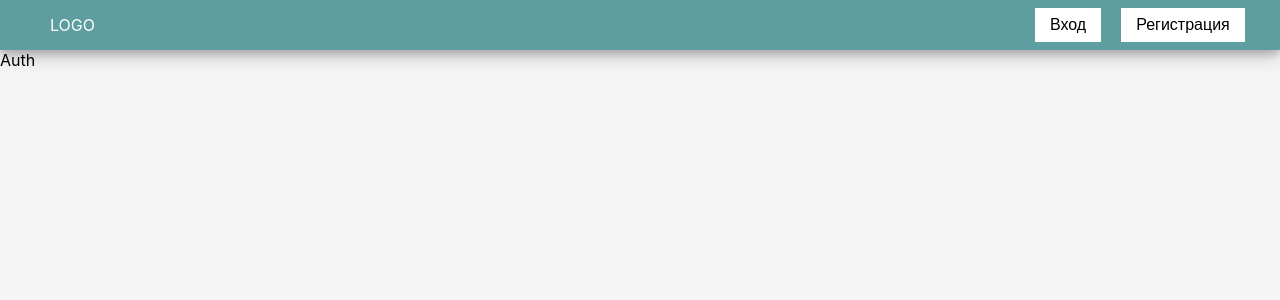
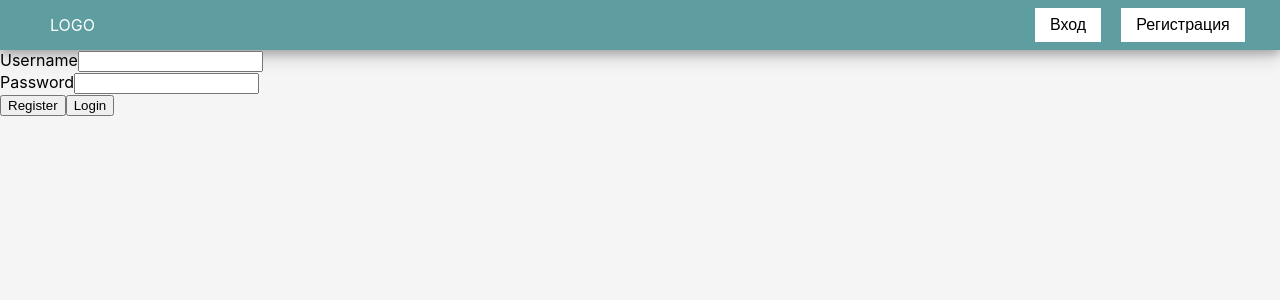
Before and after one commit to toxajlb/test-project, a React (Create React App) app: page /signup in a window 1280 px wide. Shown: the top 300 px of the page. Built offline with nearby package versions, Linux system fonts and the light colour scheme; no server answers.

Commit message:
Have been started authentication page

```diff
--- a/src/models/models.ts
+++ b/src/models/models.ts
@@ -28,6 +28,11 @@ export interface ISelect {
   name: string
 }
 
+export interface IAuth {
+  login: string
+  password: string
+}
+
 export interface ServerResponse<T> {
   data: T[]
   meta: {
--- a/src/pages/DetailSinglePage/DetailSinglePage.module.scss
+++ b/src/pages/DetailSinglePage/DetailSinglePage.module.scss
@@ -4,6 +4,8 @@
   box-shadow: 0 4px 8px 0 rgba(0,0,0,0.2);
   transition: 0.2s;
   width: 20%;
+  background-color: cadetblue;
+  color: wheat;
   .card {
     padding: 2px 16px;
   }
--- a/src/pages/SignupPage.tsx
+++ b/src/pages/SignupPage.tsx
@@ -1,9 +1,81 @@
+import { ChangeEvent, FormEvent, MouseEvent, useState } from 'react';
+import { IAuth } from "../models/models";
+import { useAppDispatch } from "../hooks/redux";
+import { login } from "../store/actions/loginActions";
+import { register } from "../store/actions/registerActions";
+import { useNavigate } from "react-router-dom";
 
 export function SignupPage() {
+  const dispatch = useAppDispatch();
+  const navigate = useNavigate();
+  const [form, setForm] = useState<IAuth>({
+    login: '',
+    password: '',
+  });
+
+  const isFormValid = () => {
+    return form.password.trim().length && form.login.trim().length;
+  }
+
+  const submitHandler = (event: FormEvent<HTMLFormElement>) => {
+    event.preventDefault()
+    if (isFormValid()) {
+      dispatch(register(form));
+      navigate('/');
+    } else {
+      alert('Form is invalid!');
+    }
+  }
+
+  const changeHandler = (event: ChangeEvent<HTMLInputElement>) => {
+    setForm(prev => ({...prev, [event.target.name]: event.target.value}));
+  }
+
+  const loginHandler = (event: MouseEvent<HTMLButtonElement>) => {
+    event.preventDefault();
+    if (isFormValid()) {
+      dispatch(login(form));
+      navigate('/');
+    } else {
+      alert('Form is invalid!');
+    }
+  }
 
   return (
-    <div>
-      Auth
-    </div>
+    <form
+      className=""
+      onSubmit={submitHandler}
+    >
+      <div>
+        <div>
+          <label htmlFor="username" className="">Username</label>
+          <input type="text" id="username" className="" name="username" onChange={changeHandler} />
+        </div>
+
+        <div className="">
+          <label htmlFor="password" className="">Password</label>
+          <input
+            type="password"
+            id="password"
+            className=""
+            name="password" onChange={changeHandler} />
+        </div>
+
+        <button
+          type="submit"
+          className=""
+        >
+          Register
+        </button>
+
+        <button
+          type="button"
+          className=""
+          onClick={loginHandler}
+        >
+          Login
+        </button>
+      </div>
+    </form>
   )
 }
--- /dev/null
+++ b/src/store/actions/loginActions.ts
@@ -0,0 +1,16 @@
+import { AppDispatch } from "..";
+import { IAuth } from "../../models/models";
+import { authSlice } from "../slices/authSlice";
+
+export const login = (data: IAuth) => {
+  return (dispatch: AppDispatch) => {
+    try {
+      dispatch(authSlice.actions.loginSuccess({
+        access: 'valid',
+        username: data.login
+      }))
+    } catch (e) {
+      throw Error(`Error login ${e}`)
+    }
+  }
+}
--- /dev/null
+++ b/src/store/actions/registerActions.ts
@@ -0,0 +1,16 @@
+import { AppDispatch } from "..";
+import { IAuth } from "../../models/models";
+import { authSlice } from "../slices/authSlice";
+
+export const register = (data: IAuth) => {
+  return (dispatch: AppDispatch) => {
+    try {
+      dispatch(authSlice.actions.loginSuccess({
+        access: 'valid',
+        username: data.login
+      }))
+    } catch (e) {
+      throw Error(`Error register ${e}`)
+    }
+  }
+}
--- a/src/store/index.ts
+++ b/src/store/index.ts
@@ -1,10 +1,12 @@
 import { combineReducers, configureStore } from "@reduxjs/toolkit";
 import cardReducer from "./slices/cardSlice";
 import filterReducer from "./slices/filterSlice";
+import authReducer from "./slices/authSlice";
 
 const rootReducer = combineReducers({
   player: cardReducer,
-  team: filterReducer
+  team: filterReducer,
+  auth: authReducer
 })
 
 export function setupStore() {
--- /dev/null
+++ b/src/store/slices/authSlice.ts
@@ -0,0 +1,45 @@
+import { createSlice, PayloadAction } from "@reduxjs/toolkit";
+
+interface AuthState {
+  isAuthenticated: boolean
+  username: string
+}
+
+const ACCESS_KEY = 'access';
+const USERNAME_KEY = 'username';
+
+function getInitialState(): AuthState {
+  return {
+    isAuthenticated: Boolean(localStorage.getItem(ACCESS_KEY) ?? ''),
+    username: localStorage.getItem(USERNAME_KEY) ?? ''
+  }
+}
+
+const initialState: AuthState = getInitialState();
+
+interface AuthPayload {
+  access: string
+  username: string
+}
+
+export const authSlice = createSlice({
+  name: 'auth',
+  initialState,
+  reducers: {
+    logout(state) {
+      state.isAuthenticated = false;
+      state.username = '';
+      localStorage.removeItem(ACCESS_KEY);
+      localStorage.removeItem(USERNAME_KEY);
+    },
+    loginSuccess(state, action: PayloadAction<AuthPayload>) {
+      state.isAuthenticated = Boolean(action.payload.access);
+      state.username = action.payload.username;
+
+      localStorage.setItem(ACCESS_KEY, action.payload.access);
+      localStorage.setItem(USERNAME_KEY, action.payload.username);
+    }
+  }
+})
+
+export default authSlice.reducer;
```
